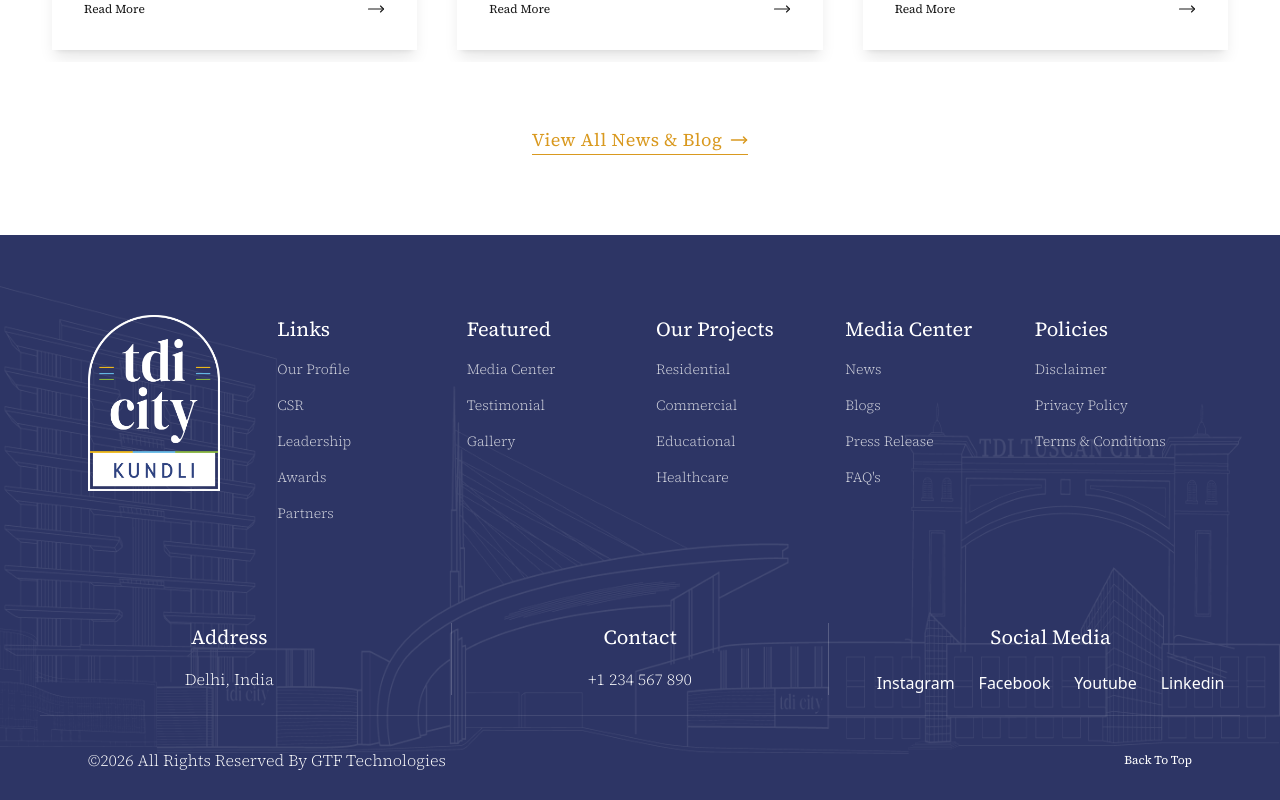
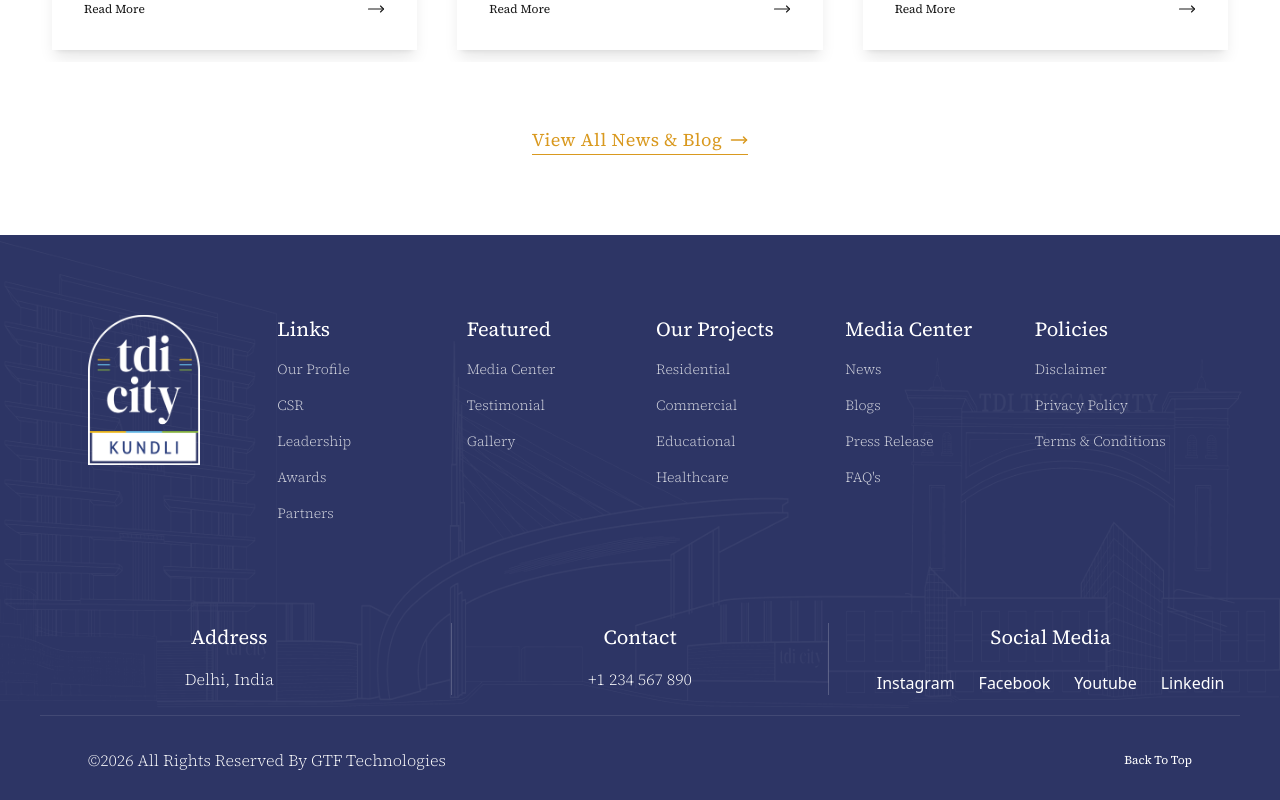
Before and after one commit to shadab-gtf/tdi, a Next.js app: page / in a window 1280 px wide. Shown: the part 6512-7312 px from the top of the page. Built offline with nearby package versions, Linux system fonts and the light colour scheme.

Commit message:
update footer

```diff
--- a/components/Footer.tsx
+++ b/components/Footer.tsx
@@ -23,26 +23,26 @@ const Footer = () => {
     };
 
     return (
-        <footer className="relative w-full bg-[#2D3565] pt-16 md:pt-20 pb-7 text-white overflow-hidden">
+        <footer className="relative  w-full bg-[#2D3565] pt-16 md:pt-20 pb-7 text-white overflow-hidden">
             <div className="absolute inset-0 z-0">
                 <Image
                     src={footerBg}
                     alt="Footer Background"
                     fill
-                    className="object-contain opacity-10"
+                    className="object-contain object-top opacity-5"
                 />
             </div>
 
             <div className="relative z-10 containers mx-auto" >
                 <div className="grid grid-cols-1 lg:grid-cols-12 gap-12 lg:gap-8 mb-10 md:mb-20 px-2 md:px-12">
                     <div className="lg:col-span-2 flex justify-center lg:justify-start items-start">
-                        <div className="relative ">
+                        <div className="relative w-20 md:w-28 lg:w-28 aspect-[132/177]">
                             <Image
                                 src={logo}
                                 alt="TDI Logo"
-                                width={132}
-                                height={177}
+                                fill
                                 className="object-contain"
+                                priority
                             />
                         </div>
                     </div>
```
